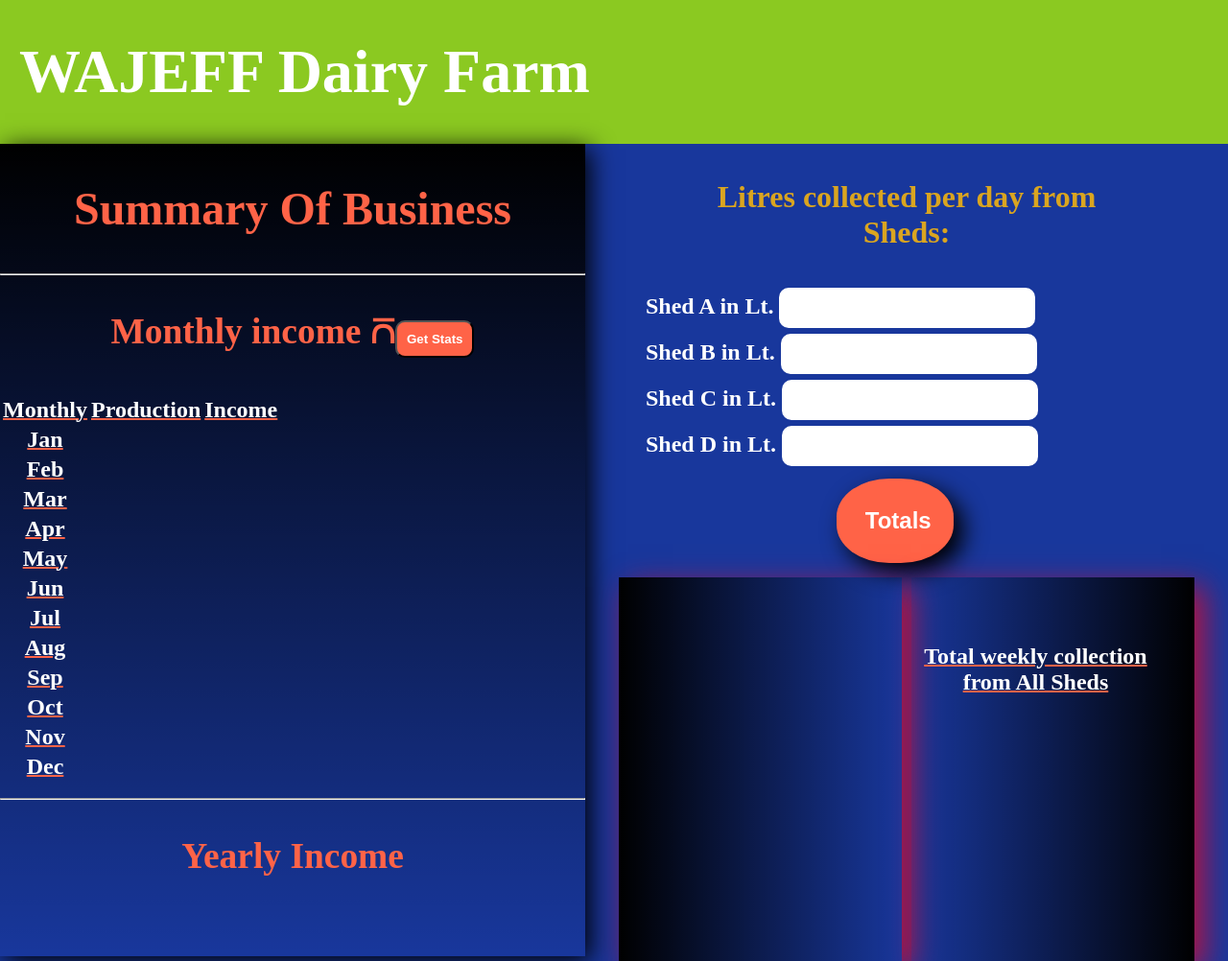
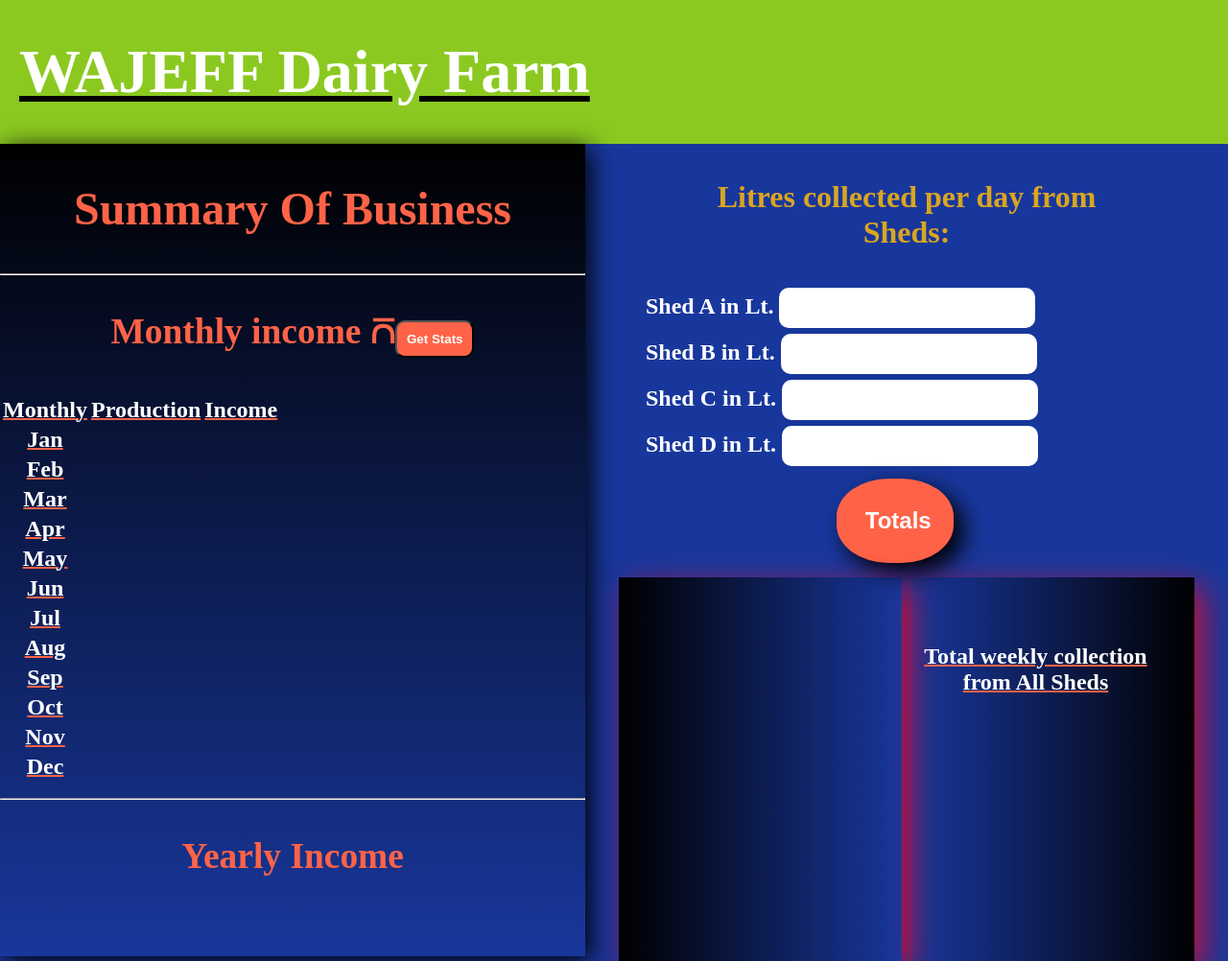
Before and after one commit to GeoffreyMokua/Dairy-Business, a plain HTML site: page index.html in a window 1280 px wide. Shown: the whole page at 96% size. Drawn offline with Linux system fonts and the light colour scheme.

Commit message:
this commit will add the text decoration of the text

```diff
--- a/style.css
+++ b/style.css
@@ -22,6 +22,7 @@ text-decoration: none;
 font-weight: bold;
 color: #fff;
 font-size: 4pc;
+text-decoration: underline black;
 }
 
 
```
